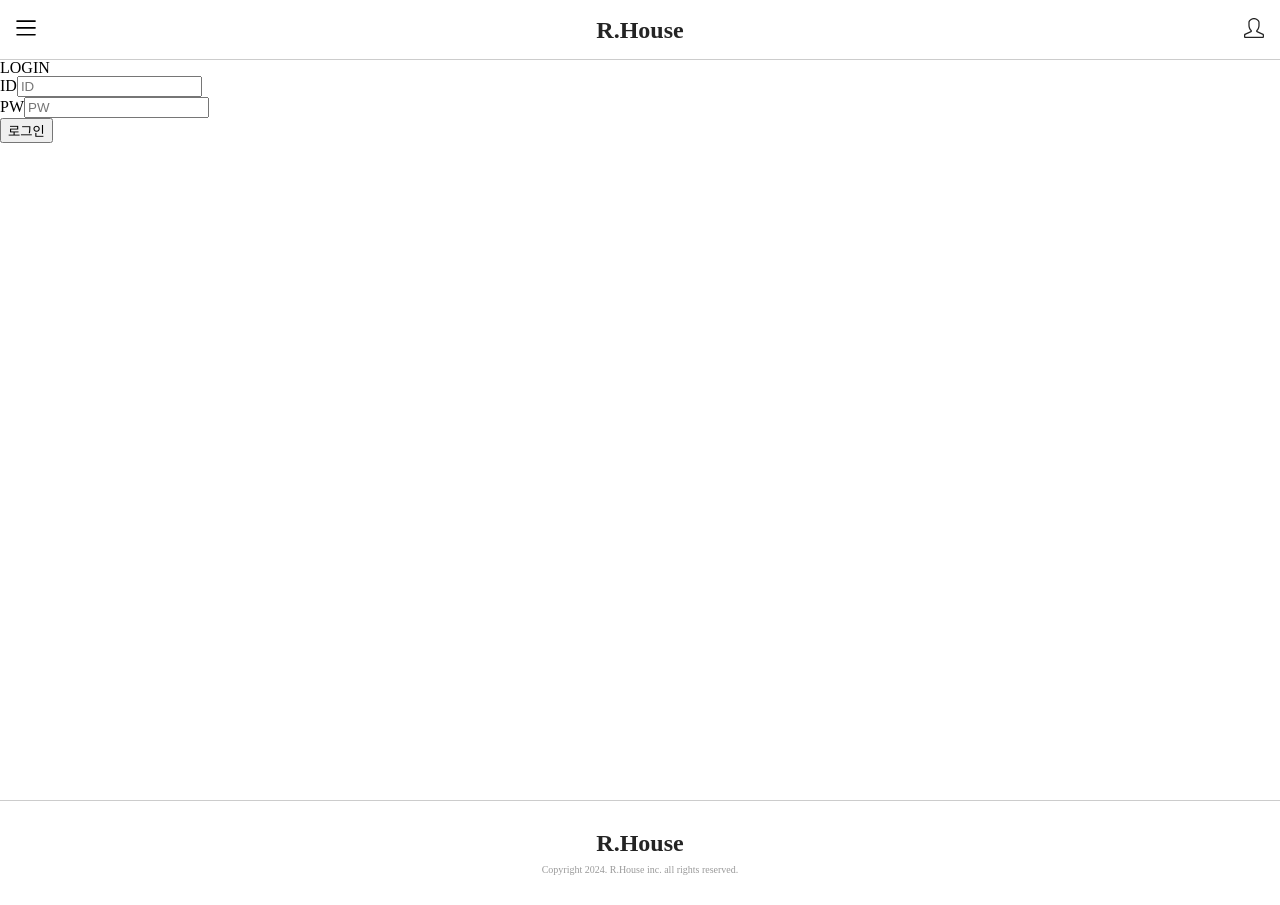
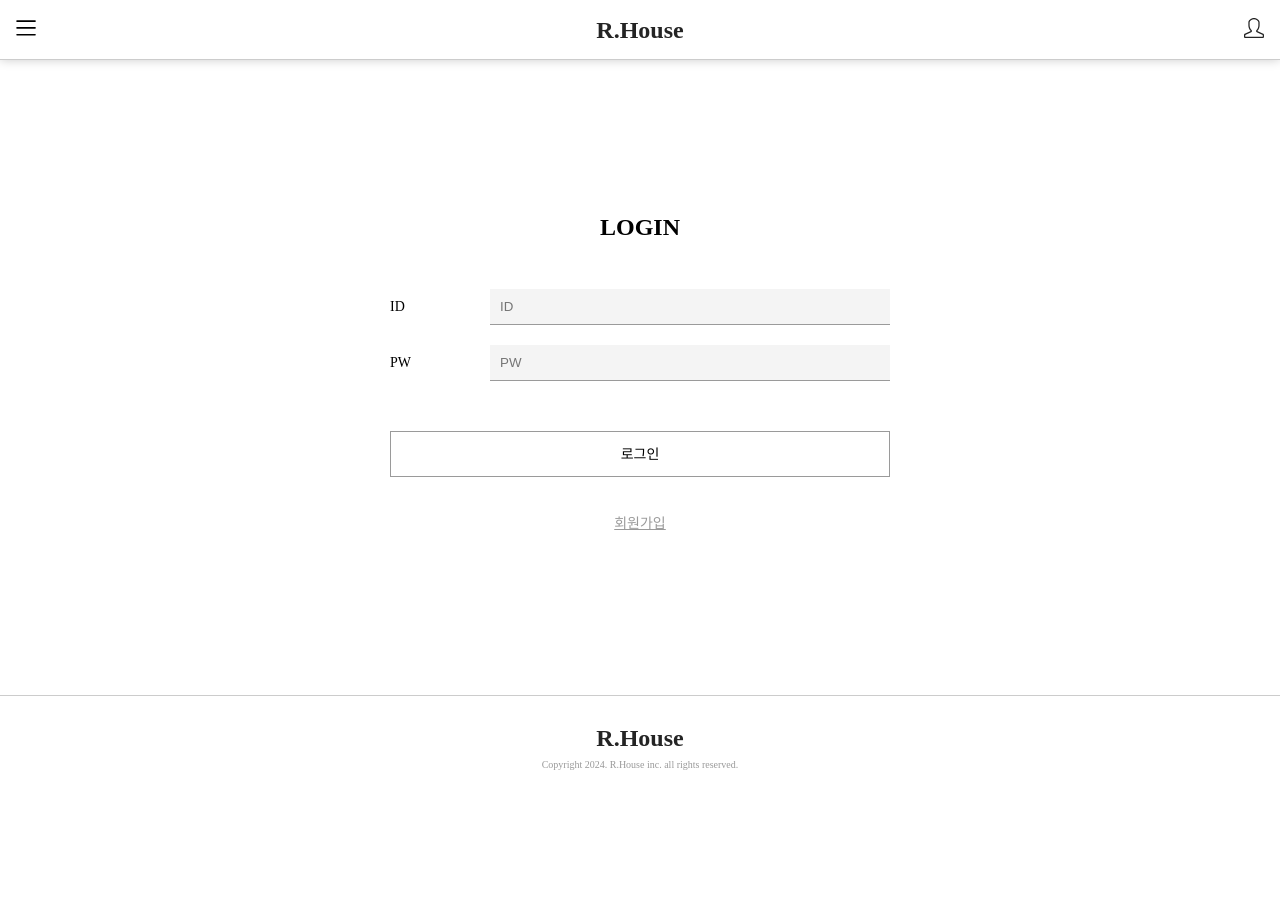
Before and after one commit to xodbd/project, a React (Create React App) app: page /login in a window 1280 px wide. After the commit the page ends 800 px from the top, so only its background shows below. Built offline with nearby package versions, Linux system fonts and the light colour scheme.

Commit message:
회원가입 기능
파이어베이스를 이용한 회원가입 기능 구현

```diff
--- a/package.json
+++ b/package.json
@@ -7,7 +7,7 @@
     "@testing-library/react": "^13.4.0",
     "@testing-library/user-event": "^13.5.0",
     "axios": "^1.6.8",
-    "firebase": "^10.9.0",
+    "firebase": "^10.1.0",
     "node-sass": "^7.0.3",
     "react": "^18.2.0",
     "react-dom": "^18.2.0",
--- a/src/App.js
+++ b/src/App.js
@@ -2,34 +2,46 @@
 import './css/reset.scss';
 import './css/style.scss';
 import { Routes, Route } from 'react-router-dom';
-import { useState } from 'react';
+import { useState, useEffect } from 'react';
+import { auth } from "./firebase";
 import Header from './component/header';
 import Footer from './component/footer';
+import Loading from './component/loading';
 import Home from './pages/home';
 import Login from './pages/login';
-
-import axios from 'axios';
+import Join from './pages/join';
 
 function App() {
+  const [isLoading, setIsLoading] = useState(true);
+  const init = async() => {
+    await auth.authStateReady();
+    setIsLoading(false);
+  }
+  useEffect(()=>{
+    init();
+  }, []);
+
   const [open, setOpen] = useState("");
   const snbOpen = () => {
       setOpen(open == "" ? "on" : "")
   }
 
+
   return (
     <div className="wrap">
+      <Header open={open} snbOpen={snbOpen}></Header>
       <div className='contents'>
-        <Header open={open} snbOpen={snbOpen}></Header>
-        <Routes>
-          <Route path="/" element={<Home />} />
-          {/* <Route path="/game" element={<Game />} />
-          <Route path="/guestbook" element={<Guestbook />} />*/}
-          <Route path="/login" element={<Login />} />
-          <Route path="*" element={<div className='error-404 con-wrap'>404 Not Found</div>}/>
-        </Routes>
-        <Footer></Footer>
-        <div className={`dimmed ${open}`} onClick={snbOpen}></div>
+        {isLoading ? <Loading /> : (
+          <Routes>
+            <Route path="/" element={<Home />} />
+            <Route path="/login" element={<Login />} />
+            <Route path="/join" element={<Join />} />
+            <Route path="*" element={<div className='error-404 con-wrap'>404 Not Found</div>} />
+          </Routes>
+        )}
       </div>
+      <Footer></Footer>
+      <div className={`dimmed ${open}`} onClick={snbOpen}></div>
     </div>
   );
 }
--- a/src/component/footer.js
+++ b/src/component/footer.js
@@ -1,6 +1,6 @@
 import {Link} from 'react-router-dom';
 
-function Footer() {
+export default function Footer() {
     return (
         <footer>
             <div className="inner">
@@ -10,5 +10,3 @@ function Footer() {
         </footer>
     );
 }
-
-export default Footer;
--- a/src/component/header.js
+++ b/src/component/header.js
@@ -4,7 +4,7 @@ import { SlMenu } from "react-icons/sl";
 import { VscClose } from "react-icons/vsc";
 import { useState } from 'react';
 
-function Header(props) {
+export default function Header(props) {
 
     return (
         <>
@@ -45,5 +45,3 @@ function Header(props) {
         </>
     );
 }
-
-export default Header;
--- /dev/null
+++ b/src/component/loading.js
@@ -0,0 +1,5 @@
+export default function Loading(){
+    return(
+        <div className="loading con-wrap">Loading...</div>
+    )
+};
--- a/src/css/layout.scss
+++ b/src/css/layout.scss
@@ -31,7 +31,6 @@
         overflow: hidden;
         margin: 0 auto;
         position: relative;
-        box-shadow: 0 0 10px $gray;
     }
 }
 
@@ -59,6 +58,7 @@ header {
     left: 0;
     right: 0;
     z-index: 96;
+    box-shadow: 0 0 10px $gray;
 
     .inner {
         @include flex(center, space-between, row, nowrap);
@@ -139,12 +139,18 @@ footer {
 }
 
 .con-wrap {
-    min-height: calc(100vh - 60px);
+    min-height: calc(100vh - 165px);
     padding-top: 60px;
     background-color: #fff;
 }
 
-.error-404 {
+.error-404, .loading {
     @include flex(center, center, row, nowrap);
     @include font(30px, 700, 1);
 }
+
+.error-txt {
+    @include font(14px, 500, 1);
+    color: $red;
+    margin-top: 10px;
+}
--- a/src/css/login.scss
+++ b/src/css/login.scss
@@ -0,0 +1,72 @@
+.login-wrap, .join-wrap {
+    @include flex(center, center, column, wrap);
+
+    .inner {
+        @include flex(center, center, column, wrap);
+    }
+
+    .title {
+        @include font(24px, 700, 1);
+        margin: 0 0 50px;
+    }
+
+    .form-area {
+        @include flex(center, center, column, wrap);
+        width: 100%;
+        max-width: 500px;
+        margin: 0 auto;
+
+        form {
+            width: 100%;
+        }
+
+        .form-group {
+            @include flex(center, center, row, nowrap);
+            width: 100%;
+            margin-bottom: 20px;
+
+            &:last-child {
+                margin-bottom: 0;
+
+                button {
+                    @include font(14px, 500, 1);
+                    padding: 15px 0;
+                    width: 100%;
+                    max-width: 500px;
+                    background: #fff;
+                    border: 1px solid $gray2;
+                    margin-top: 30px;
+                    cursor: pointer;
+                }
+            }
+
+            label {
+                @include font(14px, 500, 1);
+                width: 20%;
+            }
+
+            input {
+                width: 80%;
+                height: 36px;
+                padding: 0 10px;
+                border: 0;
+                border-bottom: 1px solid $gray2;
+                box-sizing: border-box;
+                background: #f4f4f4;
+            }
+        }
+    }
+
+    .join-btn {
+        width: 100%;
+        margin-top: 30px;
+        text-align: center;
+
+        & a {
+            @include font(14px, 500, 1);
+            color: $gray2;
+            text-decoration: underline;
+            padding: 10px;
+        }
+    }
+}
--- a/src/firebase.js
+++ b/src/firebase.js
@@ -1,23 +1,15 @@
-// Import the functions you need from the SDKs you need
-import { initializeApp } from "firebase/app";
-import { getAnalytics } from "firebase/analytics";
-// TODO: Add SDKs for Firebase products that you want to use
-// https://firebase.google.com/docs/web/setup#available-libraries
+import {initializeApp} from "firebase/app";
+import {getAuth} from "firebase/auth";
 
-// Your web app's Firebase configuration
-// For Firebase JS SDK v7.20.0 and later, measurementId is optional
 const firebaseConfig = {
-    apiKey: process.env.REACT_APP_FIREBASE_API_KEY,
-    authDomain: process.env.REACT_APP_FIREBASE_AUTH_DOMAIN,
-    projectId: process.env.REACT_APP_FIREBASE_PROJECT_ID,
-    storageBucket: process.env.REACT_APP_FIREBASE_STORAGE_BUCKET,
-    messagingSenderId: process.env.REACT_APP_FIREBASE_MESSAGING_SENDER_ID,
-    appId: process.env.REACT_APP_FIREBASE_APP_ID,
-    measurementId: process.env.REACT_APP_FIREBASE_MEASUREMENT_ID
+    apiKey:"AIzaSyAX2tYSrYbwod9n6GKu1Aq5UXJh30wLMww",
+    authDomain:"feproject-ec124.firebaseapp.com",
+    projectId:"feproject-ec124",
+    storageBucket:"feproject-ec124.appspot.com",
+    messagingSenderId:"262925807231",
+    appId:"1:262925807231:web:b4830297d78a21b90ad94a",
+    measurementId:"G-SMXSQMPJV3"
 };
 
-// Initialize Firebase
 const app = initializeApp(firebaseConfig);
-const analytics = getAnalytics(app);
-
-const db = getFirestore(app)
+export const auth = getAuth(app);
--- a/src/pages/home.js
+++ b/src/pages/home.js
@@ -1,7 +1,7 @@
 import { useState } from "react";
 import { Link, useNavigate } from 'react-router-dom';
 
-function Home() {
+export default function Home() {
 
     return(
         <div className="home-wrap con-wrap">
@@ -9,5 +9,3 @@ function Home() {
         </div>
     );
 }
-
-export default Home;
--- /dev/null
+++ b/src/pages/join.js
@@ -0,0 +1,63 @@
+import { createUserWithEmailAndPassword, updateProfile } from "firebase/auth";
+import { auth } from "../firebase";
+import { useState } from "react"
+import { useNavigate } from "react-router-dom";
+
+export default function Join(){
+    const navigate = useNavigate();
+    const [isLoading, setIsLoading] = useState(false);
+    const [error, setError] = useState("");
+    const [name, setName] = useState("");
+    const [email, setEmail] = useState("");
+    const [password, setPassword] = useState("");
+
+    const onSubmit = async(e) => {
+        e.preventDefault();
+
+        if(isLoading || name === "" || email === "" || password === "") return;
+
+        try {
+            setIsLoading(true);
+            const credentials = await createUserWithEmailAndPassword(auth, email, password);
+            console.log(credentials.user);
+            await updateProfile(credentials.user, {
+                displayName: name,
+            });
+            navigate("/");
+        } catch (err) {
+            console.error(err);
+        } finally {
+
+        }
+
+        console.log(name, email, password);
+    }
+
+    return(
+        <div className="join-wrap con-wrap">
+            <div className="inner">
+                <h1 className="title">Join</h1>
+                <div className="form-area" onSubmit={onSubmit}>
+                    <form className="join-form" >
+                        <div className="form-group">
+                            <label>Name</label>
+                            <input type="text" placeholder="Name" required onChange={(e)=>{setName(e.target.value)}}/>
+                        </div>
+                        <div className="form-group">
+                            <label>Email</label>
+                            <input type="email" placeholder="Email" required onChange={(e)=>{setEmail(e.target.value)}}/>
+                        </div>
+                        <div className="form-group">
+                            <label>PW</label>
+                            <input type="password" placeholder="PW" required onChange={(e)=>{setPassword(e.target.value)}}/>
+                        </div>
+                        <div className="form-group">
+                            <button type="submit" value="Join">{isLoading ? "로딩 중.." : "회원가입"}</button>
+                        </div>
+                    </form>
+                    {error !== "" ? <p className="error-txt">{error}</p> : null}
+                </div>
+            </div>
+        </div>
+    )
+}
--- a/src/pages/login.js
+++ b/src/pages/login.js
@@ -1,55 +1,39 @@
 import { useState } from "react";
 import { Link, useNavigate } from 'react-router-dom';
 
-function Login() {
-    const [login, setLogin] = useState({
-        id: "",
-        pw: ""
-    });
+export default function Login() {
+    const [loginId, setLoginId] = useState("");
+    const [loginPw, setLoginPw] = useState("");
 
     const navigate = useNavigate();
 
     const handleSubmit = async (e) => {
-        e.preventDefault();
 
-        // 로그인 처리 로직
-        const response = await fetch(`https://identitytoolkit.googleapis.com/v1/accounts:signInWithPassword?key=${process.env.REACT_APP_FIREBASE_API_KEY}`, {
-            method: 'POST',
-            headers: {
-                'Content-Type': 'application/json',
-            },
-            body: JSON.stringify(login),
-        });
-
-        if (response.ok) {
-            // 로그인 성공 시 리디렉션
-            navigate('/');
-        } else {
-            // 로그인 실패 시 에러 처리
-            console.error('로그인에 실패했습니다.');
-        }
     };
 
     return (
         <div className="con-wrap login-wrap">
+            <div className="inner">
                 <h1 className="title">LOGIN</h1>
                 <div className="form-area">
-                <form className="login-form" onSubmit={handleSubmit}>
+                    <form className="login-form">
                         <div className="form-group">
                             <label>ID</label>
-                        <input type="text" placeholder="ID" onChange={(e)=>{setLogin({...login, id:e.target.value})}}/>
+                            <input type="text" placeholder="ID" onChange={(e)=>{setLoginId(e.target.value)}}/>
                         </div>
                         <div className="form-group">
                             <label>PW</label>
-                        <input type="password" placeholder="PW" onChange={(e)=>{setLogin({...login, pw:e.target.value})}}/>
+                            <input type="password" placeholder="PW" onChange={(e)=>{setLoginPw(e.target.value)}}/>
                         </div>
                         <div className="form-group">
                             <button type="submit">로그인</button>
                         </div>
                     </form>
                 </div>
+                <div className="join-btn">
+                    <Link to={"/join"}>회원가입</Link>
+                </div>
+            </div>
         </div>
     )
 }
-
-export default Login;
```
Also changed, not shown: 2 other files (tests, documents, lock files or other folders). Lines whose indentation alone changed are shown as unchanged.
